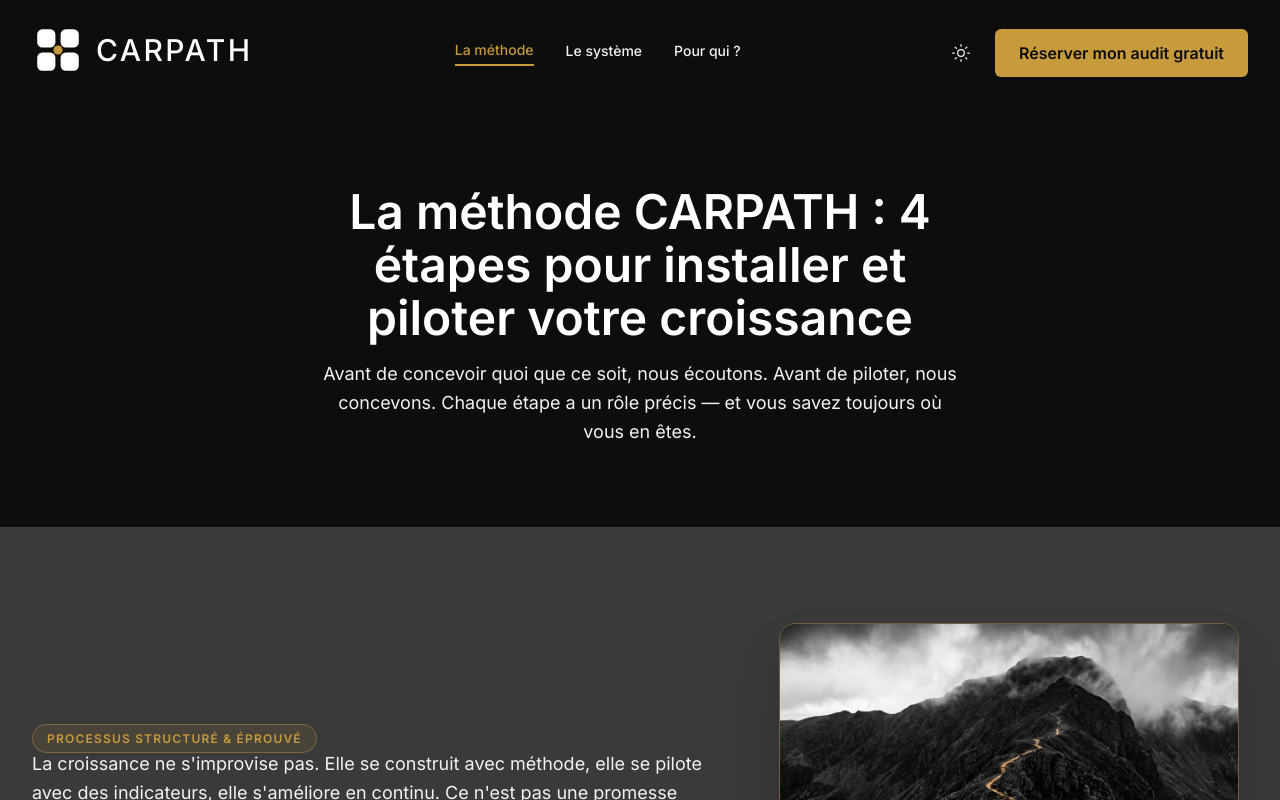
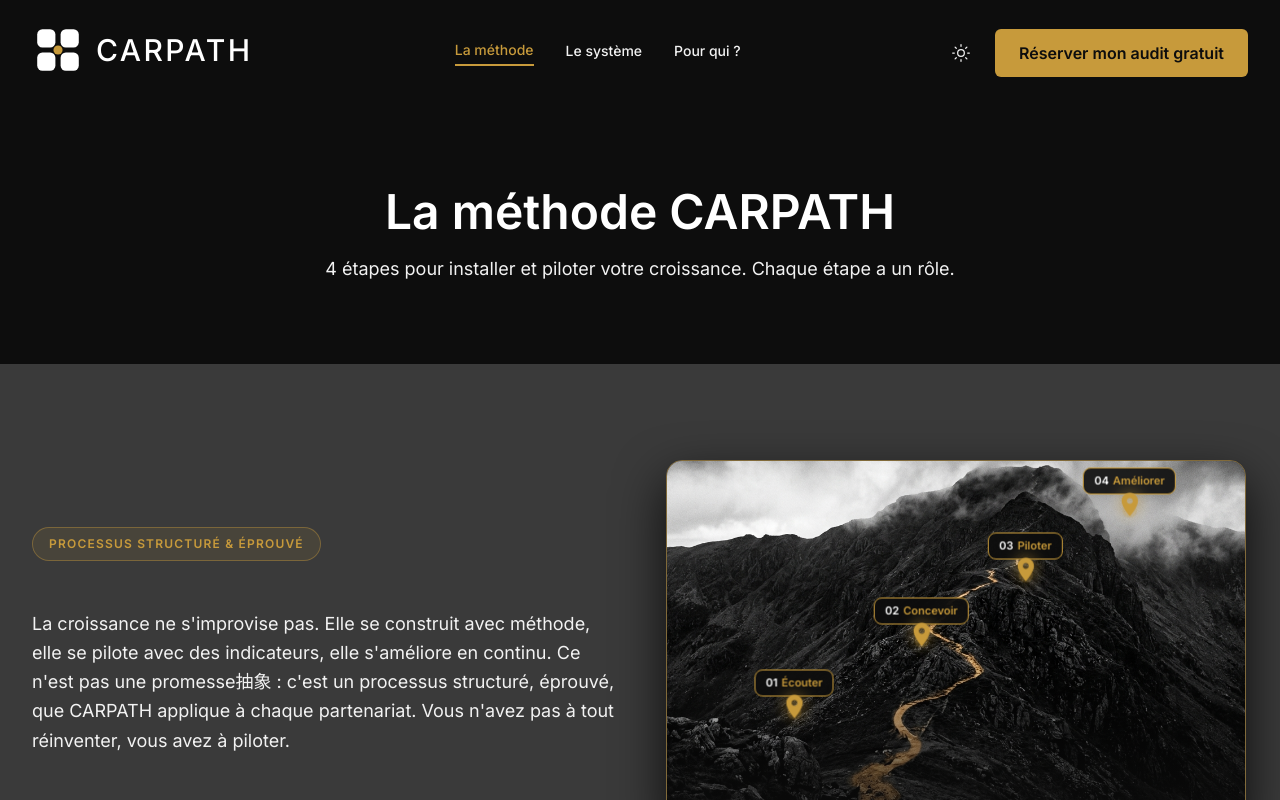
Before and after one commit to Fitchcat/carpath-website, a Next.js app: page /methode in a window 1280 px wide. Shown: the top 800 px of the page. Built offline with nearby package versions, Linux system fonts and the light colour scheme.

Commit message:
fix: mise a jour de la page /methode avec H1 La methode CARPATH, sous-titre simplifie, respiration pastille et jalons bronze sur photo

```diff
--- a/content/methode.md
+++ b/content/methode.md
@@ -28,17 +28,17 @@
 ## [HERO PAGE INTERNE]
 
 **H1 :**
-La méthode CARPATH : 4 étapes pour installer et piloter votre croissance
+La méthode CARPATH
 
 **Sous-titre :**
-Avant de concevoir quoi que ce soit, nous écoutons. Avant de piloter, nous concevons. Chaque étape a un rôle précis — et vous savez toujours où vous en êtes.
+4 étapes pour installer et piloter votre croissance. Chaque étape a un rôle.
 
 ---
 
 ## [INTRO MÉTHODE]
 
 **Paragraphe :**
-La croissance ne s'improvise pas. Elle se construit avec méthode, elle se pilote avec des indicateurs, elle s'améliore en continu. Ce n'est pas une promesse abstraite : c'est un processus structuré, éprouvé, que CARPATH applique à chaque partenariat. Vous n'avez pas à tout réinventer — vous avez à piloter.
+La croissance ne s'improvise pas. Elle se construit avec méthode, elle se pilote avec des indicateurs, elle s'améliore en continu. Ce n'est pas une promesse abstraite : c'est un processus structuré, éprouvé, que CARPATH applique à chaque partenariat. Vous n'avez pas à tout réinventer, vous avez à piloter.
 
 ---
 
--- a/src/app/methode/page.tsx
+++ b/src/app/methode/page.tsx
@@ -13,6 +13,34 @@
 import { ProgressSteps } from "@/components/ProgressSteps";
 import { ButtonSecondary } from "@/components/Buttons";
 
+// 4 Jalons / Pins de positionnement bronze le long du chemin de montagne
+const mountainMilestones = [
+  {
+    step: "01",
+    label: "Écouter",
+    top: "72%",
+    left: "22%",
+  },
+  {
+    step: "02",
+    label: "Concevoir",
+    top: "52%",
+    left: "44%",
+  },
+  {
+    step: "03",
+    label: "Piloter",
+    top: "34%",
+    left: "62%",
+  },
+  {
+    step: "04",
+    label: "Améliorer",
+    top: "16%",
+    left: "80%",
+  },
+];
+
 export default function MethodePage() {
   return (
     <>
@@ -20,43 +48,73 @@
       <main className="flex-1 overflow-hidden bg-[#0D0D0D]">
         {/* HERO PAGE INTERNE */}
         <SectionHeroInterne
-          h1="La méthode CARPATH : 4 étapes pour installer et piloter votre croissance"
-          subtitle="Avant de concevoir quoi que ce soit, nous écoutons. Avant de piloter, nous concevons. Chaque étape a un rôle précis — et vous savez toujours où vous en êtes."
+          h1="La méthode CARPATH"
+          subtitle="4 étapes pour installer et piloter votre croissance. Chaque étape a un rôle."
         />
 
         {/* INTRO MÉTHODE */}
         <SectionContenu bg="surface" className="py-16 lg:py-24">
           <div className="max-w-site mx-auto grid grid-cols-1 lg:grid-cols-12 gap-8 lg:gap-12 items-center">
             <motion.div
-              className="lg:col-span-7 space-y-4 text-center lg:text-left"
+              className="lg:col-span-6 space-y-6 text-center lg:text-left"
               initial={{ opacity: 0, x: -30 }}
               whileInView={{ opacity: 1, x: 0 }}
               viewport={{ once: true, margin: "-50px" }}
               transition={{ duration: 0.6 }}
             >
-              <span className="text-xs font-semibold text-[#C79A3B] tracking-widest uppercase bg-[#C79A3B]/10 px-3.5 py-1.5 rounded-full border border-[#C79A3B]/40">
-                PROCESSUS STRUCTURÉ & ÉPROUVÉ
-              </span>
+              <div>
+                <span className="inline-block text-xs font-semibold text-[#C79A3B] tracking-widest uppercase bg-[#C79A3B]/10 px-4 py-2 rounded-full border border-[#C79A3B]/40 mb-6">
+                  PROCESSUS STRUCTURÉ &amp; ÉPROUVÉ
+                </span>
+              </div>
               <BodyLarge className="text-xl leading-relaxed">
-                La croissance ne s&apos;improvise pas. Elle se construit avec méthode, elle se pilote avec des indicateurs, elle s&apos;améliore en continu. Ce n&apos;est pas une promesse abstraite : c&apos;est un processus structuré, éprouvé, que CARPATH applique à chaque partenariat. Vous n&apos;avez pas à tout réinventer — vous avez à piloter.
+                La croissance ne s&apos;improvise pas. Elle se construit avec méthode, elle se pilote avec des indicateurs, elle s&apos;améliore en continu. Ce n&apos;est pas une promesse抽象 : c&apos;est un processus structuré, éprouvé, que CARPATH applique à chaque partenariat. Vous n&apos;avez pas à tout réinventer, vous avez à piloter.
               </BodyLarge>
             </motion.div>
 
+            {/* Photo Agrandie avec Jalons / Indicateurs Bronze (Style Google Map Pins) */}
             <motion.div
-              className="lg:col-span-5 relative flex justify-center"
+              className="lg:col-span-6 relative flex justify-center"
               initial={{ opacity: 0, scale: 0.95 }}
               whileInView={{ opacity: 1, scale: 1 }}
               viewport={{ once: true, margin: "-50px" }}
               transition={{ duration: 0.6 }}
             >
-              <div className="relative w-full max-w-[460px] aspect-[4/3] rounded-2xl overflow-hidden border border-[#C79A3B]/40 shadow-2xl group">
+              <div className="relative w-full max-w-[580px] aspect-[16/10] rounded-2xl overflow-hidden border border-[#C79A3B]/50 shadow-[0_20px_50px_rgba(0,0,0,0.8)] group">
                 <Image
                   src="/images/hero-mountain-bw.png"
-                  alt="Vision et cap méthodique CARPATH"
+                  alt="Chemin de montagne jalonnant la méthode CARPATH en 4 étapes"
                   fill
-                  className="object-cover transition-transform duration-700 group-hover:scale-105"
+                  className="object-cover transition-transform duration-700 group-hover:scale-104"
                 />
-                <div className="absolute inset-0 bg-gradient-to-t from-[#0D0D0D] via-transparent to-transparent opacity-60" />
+                <div className="absolute inset-0 bg-gradient-to-t from-[#0D0D0D]/80 via-transparent to-transparent" />
+
+                {/* Pins / Jalons Bronze interactifs sur le chemin */}
+                {mountainMilestones.map((m, idx) => (
+                  <motion.div
+                    key={m.step}
+                    style={{ top: m.top, left: m.left }}
+                    initial={{ opacity: 0, scale: 0 }}
+                    whileInView={{ opacity: 1, scale: 1 }}
+                    viewport={{ once: true }}
+                    transition={{ duration: 0.4, delay: idx * 0.15 }}
+                    className="absolute -translate-x-1/2 -translate-y-full flex flex-col items-center group/pin z-20 cursor-pointer"
+                  >
+                    {/* Badge du Jalon */}
+                    <div className="bg-[#0D0D0D]/90 backdrop-blur-md border border-[#C79A3B] text-[#C79A3B] px-2.5 py-1 rounded-lg text-[11px] font-bold shadow-lg flex items-center gap-1 whitespace-nowrap group-hover/pin:scale-110 transition-transform">
+                      <span className="text-white font-extrabold">{m.step}</span>
+                      <span>{m.label}</span>
+                    </div>
+
+                    {/* Icône Pin Google style Bronze */}
+                    <div className="relative -mt-1">
+                      <svg className="w-7 h-7 text-[#C79A3B] drop-shadow-[0_0_8px_rgba(199,154,59,0.8)]" viewBox="0 0 24 24" fill="currentColor">
+                        <path d="M12 2C8.13 2 5 5.13 5 9c0 5.25 7 13 7 13s7-7.75 7-13c0-3.87-3.13-7-7-7zm0 9.5c-1.38 0-2.5-1.12-2.5-2.5s1.12-2.5 2.5-2.5 2.5 1.12 2.5 2.5-1.12 2.5-2.5 2.5z"/>
+                      </svg>
+                      <span className="absolute bottom-1 left-1/2 -translate-x-1/2 w-2 h-2 rounded-full bg-[#C79A3B] animate-ping" />
+                    </div>
+                  </motion.div>
+                ))}
               </div>
             </motion.div>
           </div>
@@ -108,7 +166,7 @@
                   stepName: "Améliorer",
                   title: "Affiner en continu ce qui produit des résultats",
                   description:
-                    "Un système de croissance n'est jamais figé. Les marchés évoluent, les comportements clients changent, les priorités de votre entreprise bougent. À intervals réguliers, nous analysons les données, identifions ce qui peut être optimisé et proposons des ajustements. Ce n'est pas une remise à zéro — c'est une amélioration continue, ancrée dans les chiffres réels de votre activité.",
+                    "Un système de croissance n'est jamais figé. Les marchés évoluent, les comportements clients changent, les priorités de votre entreprise bougent. À intervalles réguliers, nous analysons les données, identifions ce qui peut être optimisé et proposons des ajustements. Ce n'est pas une remise à zéro — c'est une amélioration continue, ancrée dans les chiffres réels de votre activité.",
                   experience:
                     "Vous avez un partenaire qui ne disparaît pas après le démarrage. La relation s'inscrit dans la durée.",
                   isAuditStep: false,
@@ -139,11 +197,13 @@
             <Heading2 className="mx-auto">
               Et concrètement, qu&apos;est-ce que je reçois ?
             </Heading2>
+
             <BodyBase className="mx-auto text-base">
-              La méthode décrit le chemin. Le CARPATH Operating System décrit ce que vous avez entre les mains à l&apos;arrivée : 5 piliers de croissance installés dans votre entreprise, pilotés en continu.
+              CARPATH n&apos;est ni une agence d&apos;exécution ponctuelle, ni un cabinet de conseil théorique. Nous installons le CARPATH Operating System dans votre entreprise — une architecture de croissance complète et sur-mesure.
             </BodyBase>
+
             <div className="pt-2">
-              <ButtonSecondary href="/systeme" className="py-4 px-8 text-base">
+              <ButtonSecondary href="/systeme" className="py-3 px-6 text-sm">
                 Découvrir le CARPATH Operating System →
               </ButtonSecondary>
             </div>
@@ -152,8 +212,8 @@
 
         {/* CTA FINAL PAGE MÉTHODE */}
         <SectionCTA
-          title="L'audit gratuit, c'est l'étape Écouter — appliquée à votre situation."
-          subtitle="30 minutes pour comprendre où vous en êtes et ce que votre système de croissance devrait couvrir en priorité — avec un premier bilan à l'oral et l'audit détaillé envoyé par écrit ensuite. Sans engagement."
+          title="Prêt à démarrer par l'étape 1 — Écouter ?"
+          subtitle="L'audit gratuit est le premier pas de la méthode. Nous analysons votre situation en 45 minutes et vous repartez avec une vision claire."
           buttonText="Réserver mon audit gratuit"
           bg="base"
         />
```
